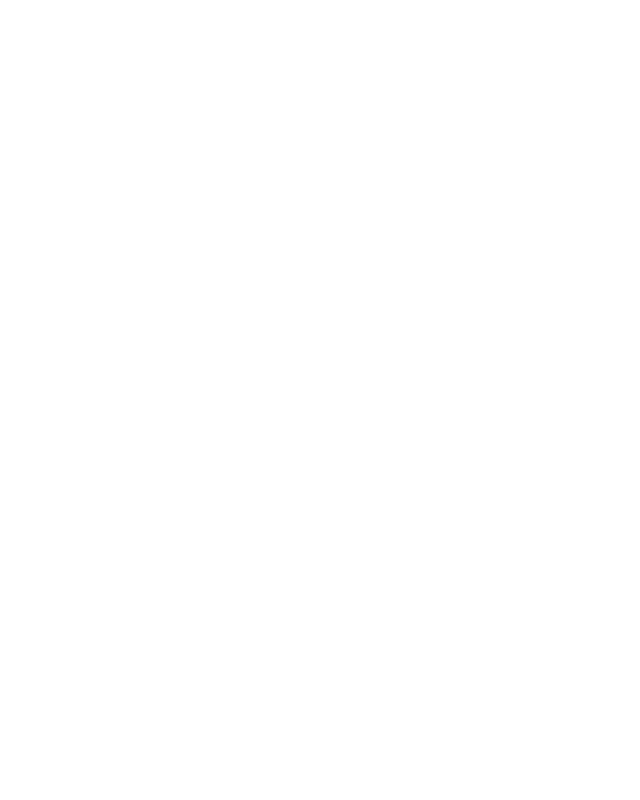
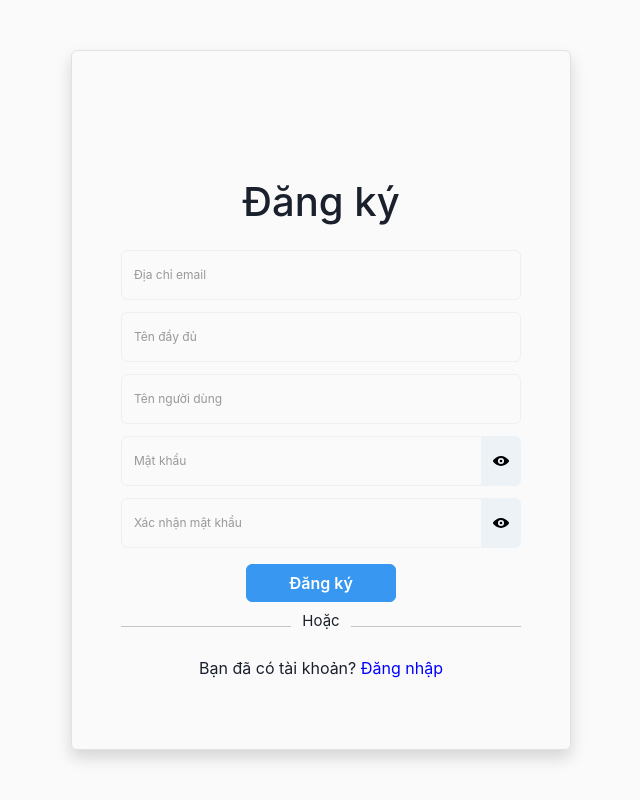
Before and after one commit to Mon62/BTL-WEB-2023.2, a React (Create React App) app in the folder frontend/: page /signup in a window 1280 px wide. Before the commit this address had no page. Shown: the top 800 px of the page, without its empty margins (319-959 px from the left). Built offline with nearby package versions, Linux system fonts and the light colour scheme.

Commit message:
add hide password button

```diff
--- a/frontend/package.json
+++ b/frontend/package.json
@@ -3,6 +3,7 @@
     "version": "0.1.0",
     "private": true,
     "dependencies": {
+        "@chakra-ui/icons": "^2.1.1",
         "@chakra-ui/react": "^2.8.2",
         "@emotion/react": "^11.11.4",
         "@emotion/styled": "^11.11.5",
--- a/frontend/src/App.js
+++ b/frontend/src/App.js
@@ -3,7 +3,7 @@
 import { ToastContainer } from "react-toastify";
 import Login from "./pages/Login/Login";
 import ResetPassword from "./pages/Login/ResetPassword";
-// import SignUp from "./pages/SignUp/SignUp";
+import SignUp from "./pages/SignUp/SignUp";
 import Home from "./pages/Home/Home";
 import PageLayout from "./layouts/PageLayout/PageLayout.js";
 import { Profile } from "./pages/Profile/Profile.js";
@@ -13,7 +13,7 @@
     <BrowserRouter>
       <PageLayout>
         <Routes>
-          {/* <Route path="/signup" element={<SignUp />} /> */}
+          <Route path="/signup" element={<SignUp />} />
           <Route path="/login" element={<Login />} />
           <Route path="/password/reset" element={<ResetPassword />} />
           <Route path="/home" element={<Home />} />
--- a/frontend/src/pages/SignUp/SignUp.js
+++ b/frontend/src/pages/SignUp/SignUp.js
@@ -1,5 +1,5 @@
 import React, { useState } from "react";
-import { Container, Form, FormGroup, Button } from "react-bootstrap";
+import { Container, Form, FormGroup, Button, InputGroup } from "react-bootstrap";
 import "bootstrap/dist/css/bootstrap.min.css"; // Import Bootstrap CSS
 import "./SignUp.css";
 //import instagramLogo from "../../assets/instagram_font.png";
@@ -7,6 +7,9 @@
 import { registerUser } from "../../api/Api.js";
 import {User} from "../../models/User.js"
 import { useToast } from "@chakra-ui/react";
+import { IconButton } from '@chakra-ui/react'
+import { ViewIcon, ViewOffIcon } from '@chakra-ui/icons'
+
 
 
 const SignUp = () => {
@@ -17,9 +20,18 @@
   const [password, setPassword] = useState("");
   const [confirmPassword, setConfirmPassword] = useState("");
   const [errorMessage, setErrorMessage] = useState("");
+  const [showPassword, setShowPassword] = useState(false)
+  const [showConfirmPassword, setShowConfirmPassword] = useState(false)
   const navigate = useNavigate();
   const toast = useToast();
 
+  const VisiblePassword = () => {
+    setShowPassword(!showPassword)
+  }
+
+  const VisibleConfirmPassword = () => {
+    setShowConfirmPassword(!showConfirmPassword)
+  }
   const handleSubmit = (e) => {
     e.preventDefault();
     if (password !== confirmPassword) {
@@ -94,26 +106,29 @@
             style={{ height: "50px" }}
           />
         </FormGroup>
-        <FormGroup className="mb-1 mt-2">
+        <InputGroup className="mb-1 mt-2">
           <Form.Control
-            type="password"
+            type={showPassword ? 'text': 'password'}
             placeholder="Mật khẩu"
             required
             value={password}
             onChange={(e) => setPassword(e.target.value)}
             style={{ height: "50px" }}
           />
-        </FormGroup>
-        <FormGroup className="mb-2 mt-2">
+          <IconButton icon={showPassword ? <ViewOffIcon />: <ViewIcon />} onClick={VisiblePassword}  color="black" colorScheme="gray" height={50}></IconButton>
+        </InputGroup>
+        <InputGroup className="mb-2 mt-2">
           <Form.Control
-            type="password"
+            type={showConfirmPassword ? "text":"password"}
             placeholder="Xác nhận mật khẩu"
             required
             value={confirmPassword}
             onChange={(e) => setConfirmPassword(e.target.value)}
             style={{ height: "50px" }}
           />
-        </FormGroup>
+          <IconButton icon={showConfirmPassword ? <ViewOffIcon />: <ViewIcon />} onClick={VisibleConfirmPassword}  color="black" colorScheme="gray" height={50}></IconButton>
+
+        </InputGroup>
         {errorMessage.length > 0 && (
           <p className="text-danger">{errorMessage}</p>
         )}
```
Also changed, not shown: 1 other file (tests, documents, lock files or other folders).
